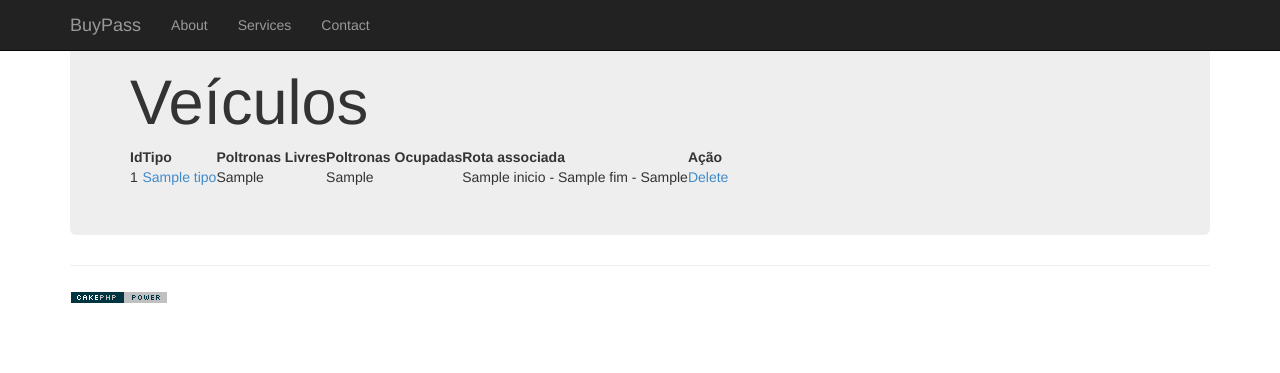
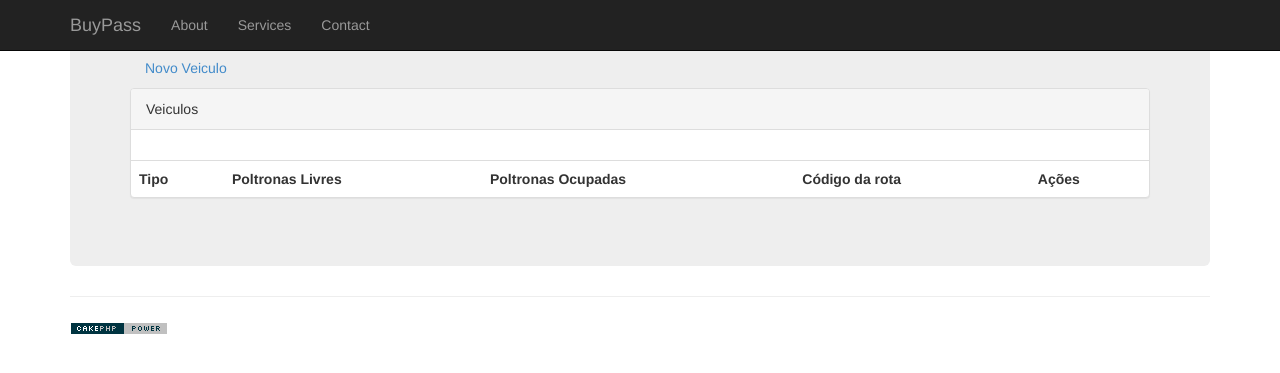
Before and after one commit to eulersantana/VendaDePassagens, a CakePHP app: the page made by app/View/Veiculos/index.ctp in a window 1280 px wide. Shown: the top 373 px of the page. Run offline with PHP 8.4 and a stand-in for CakePHP, Linux system fonts and the light colour scheme; the template is opened without the code that fills it: most values are stand-ins (such as "Sample title", 1, 10 or a date in 2020); lists and menus that the app fills with data are empty; some libraries are stand-ins or nearby versions.

Commit message:
Ajeitando VeiculosController e Index

```diff
--- a/app/View/Veiculos/index.ctp
+++ b/app/View/Veiculos/index.ctp
@@ -1,32 +1,18 @@
-<h1>Veículos</h1>
-<table>
+<div class="paging">
+	<ul class="nav nav-pills">
+	  <li><?php echo $this->Html->link(__('Novo Veiculo'), array('action' => 'add')); ?></li>
+	</ul>
+</div>
+<div class="panel panel-default">
+	<div class="panel-heading"><?php echo __('Veiculos');?></div>
+	<div class="panel-body"></div>
+	<table class="table">
 		<tr>
-		<th>Id</th>
 			<th>Tipo</th>
 			<th>Poltronas Livres</th>
 			<th>Poltronas Ocupadas</th>
-		<th>Rota associada</th>
-		<th>Ação</th>
+			<th>Código da rota</th>
+			<th class="actions">Ações</th>
 		</tr>
-	<?php foreach ($veiculo as $veiculos): ?>
-	<tr>
-		<td><?php echo $veiculos['Veiculo']['id']; ?></td>
-		<td><?php echo $this->Html->link($veiculos['Veiculo']['tipo'],array('controller'=> 'veiculos', 'action'=> 'view', $veiculos['Veiculo']['id'])); ?></td>
-		<td><?php echo $veiculos['Veiculo']['poltronas_livre']; ?></td>
-		<td><?php echo $veiculos['Veiculo']['poltronas_ocupadas']; ?></td>
-		<td><?php echo $veiculos['Rota']['inicio'].' - '.$veiculos['Rota']['fim'].' - '.$veiculos['Rota']['data_hora']; ?></td>
-		<td>
-			<?php
-				echo $this->Form->postLink(
-		        'Delete',
-		        array('action' => 'delete', $veiculos['Veiculo']['id']),
-		        array('confirm' => 'Você tem certeza ?'));
-			?>
-		</td>
-
-
-
-	</tr>
-<?php endforeach;?>
-
 	</table>
+</div>
```
Also changed, not shown: app/Controller/VeiculosController.php (+8 -3 lines). Lines whose indentation alone changed are shown as unchanged.
